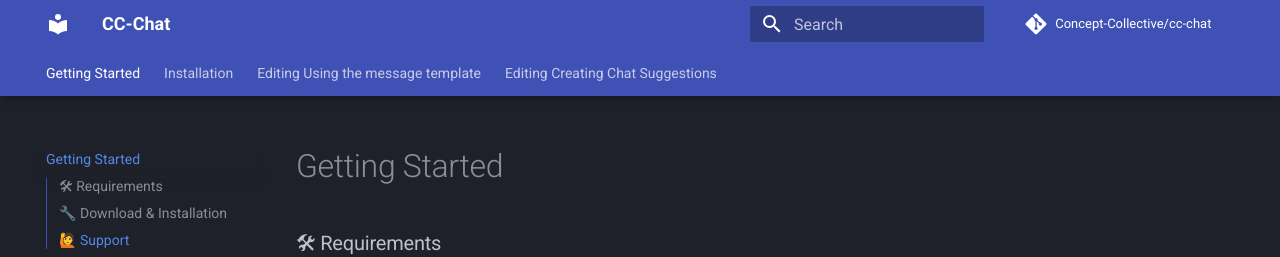
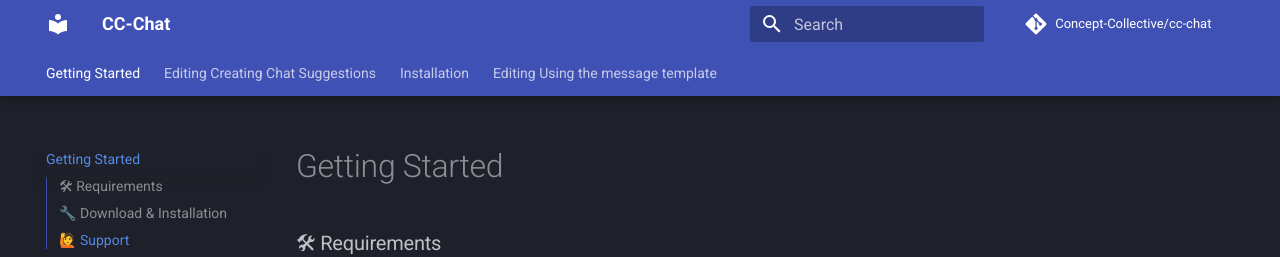
Before and after one commit to Concept-Collective/cc-chat, an MkDocs documentation site: the page built from docs/index.md, in a window 1280 px wide. Shown: the top 257 px of the page. Built offline with MkDocs 1.6.1 and Material for MkDocs 9.7.7, drawn with Linux system fonts in a browser that asks for light colours; comment, search, counter and statistics services are not loaded; part of the change alters nothing that is shown.

```diff
--- a/mkdocs.yml
+++ b/mkdocs.yml
@@ -30,7 +30,6 @@ repo: fontawesome/brands/github
 # Plugins
 plugins:
   - search
-  - awesome-pages
 
 # Social
 extra:
```
